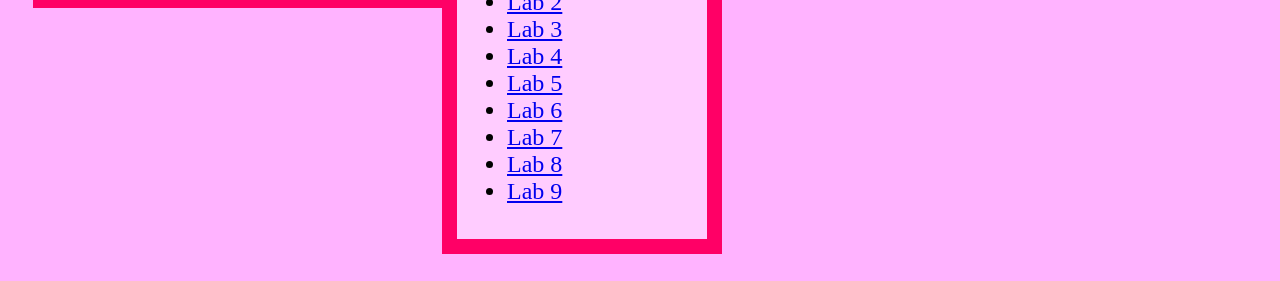
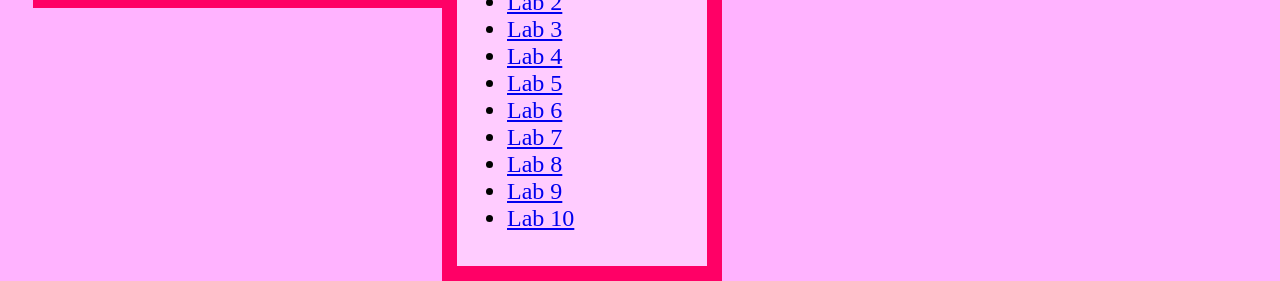
Before and after one commit to knbrooks/art101-master, a plain HTML site: page index.html in a window 1280 px wide. Shown: the part 813-1094 px from the top of the page. Before the commit the page ends 1067 px from the top, so only its background shows below. Drawn offline with Linux system fonts and the light colour scheme.

Commit message:
homepage

```diff
--- a/index.html
+++ b/index.html
@@ -32,6 +32,7 @@
 		<li><a href='lab7/index.html'>Lab 7</a></li>
 		<li><a href='lab8/index.html'>Lab 8</a></li>
 		<li><a href='lab9/index.html'>Lab 9</a></li>
+		<li><a href='lab10/index.html'>Lab 10</a></li>
 	</ul>
 </div> <br>
 
```
